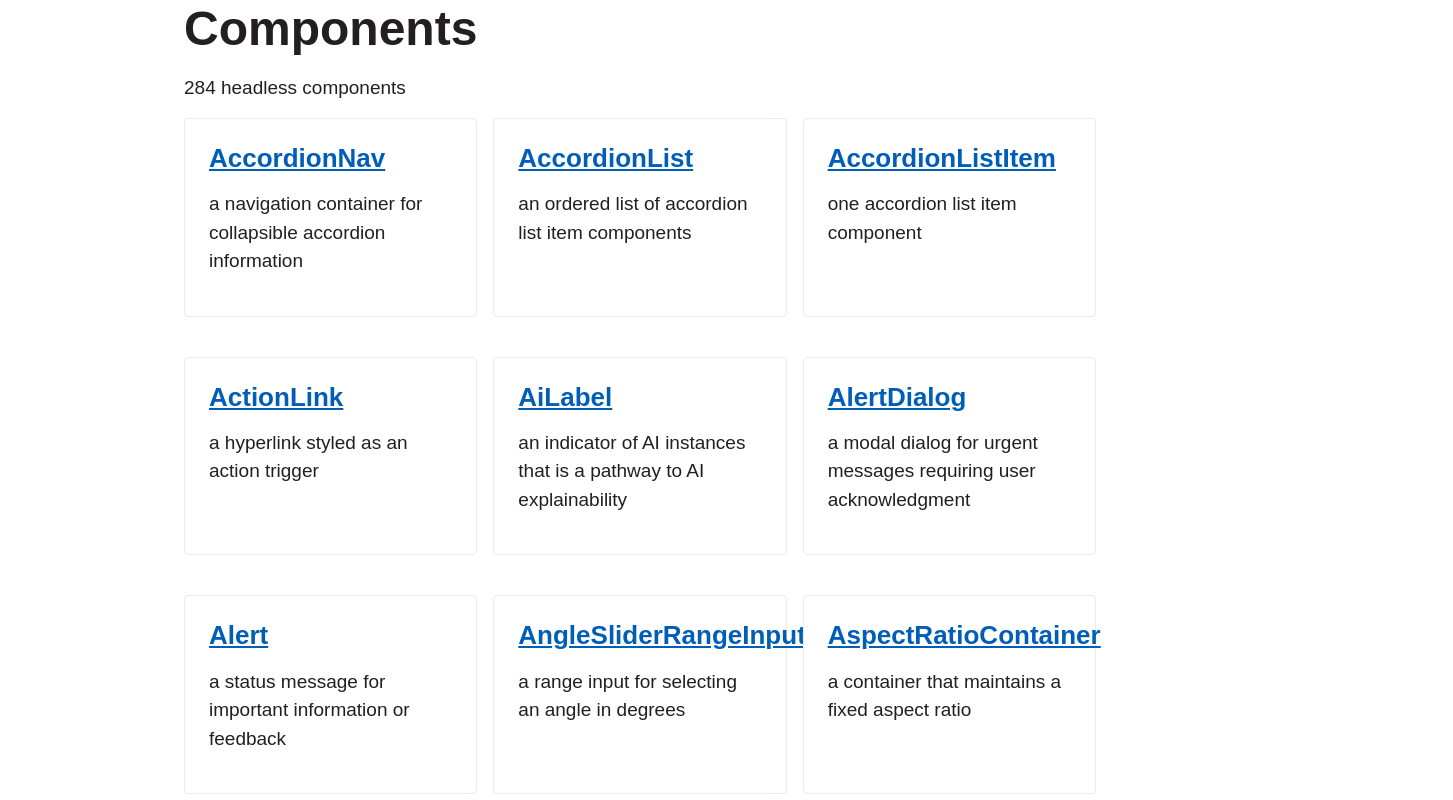
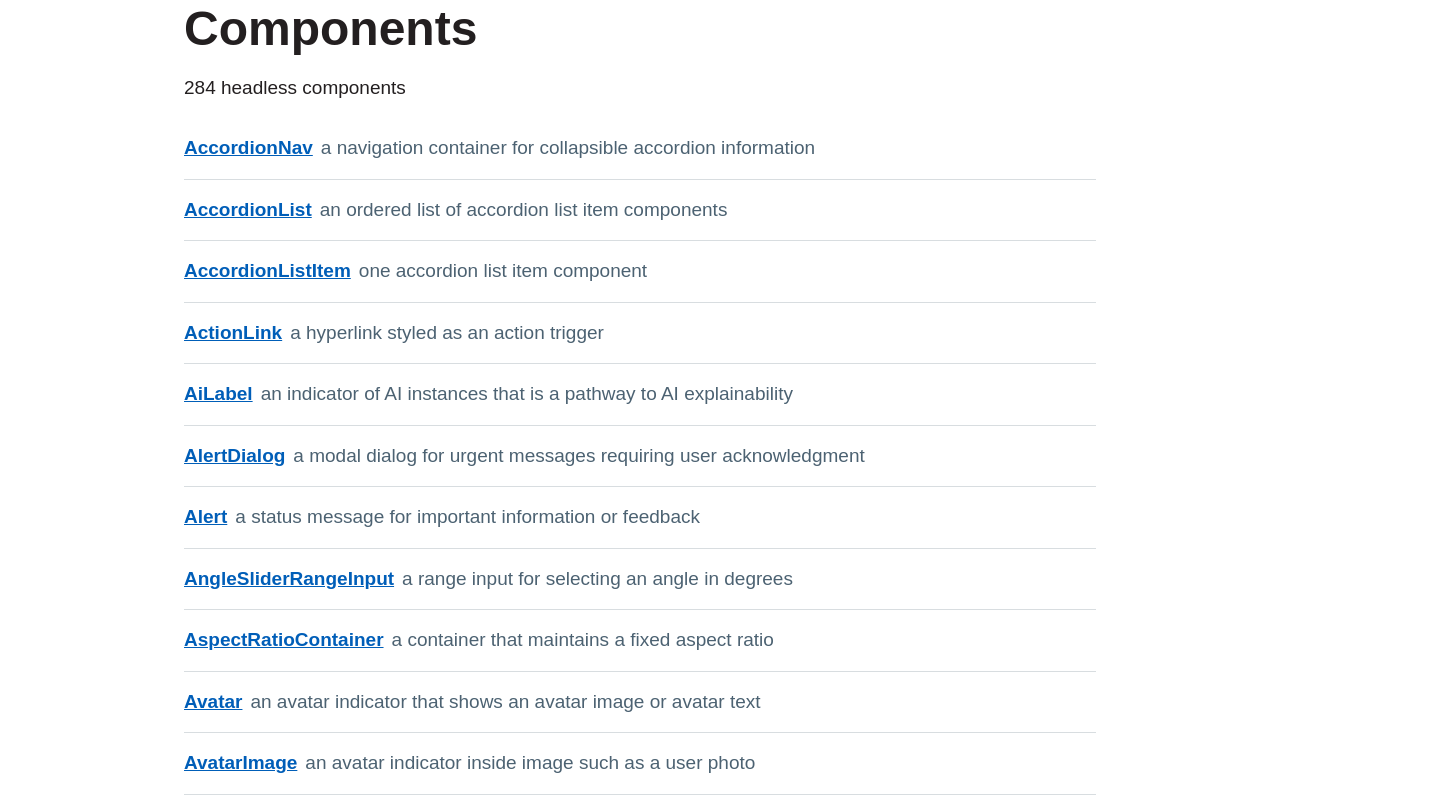
Before and after one commit to LilyDesignSystem/lily-design-system-react-next-examples, a Next.js app: page /components in a window 1280 px wide. Shown: the top 800 px of the page, 1453 px wide, since content can reach past the window. Built offline with nearby package versions, Linux system fonts and the light colour scheme.

Commit message:
Revise components layout from tiles to list

```diff
--- a/app/components/page.tsx
+++ b/app/components/page.tsx
@@ -6,14 +6,14 @@ export default function ComponentsPage() {
         <main className="page-wrapper">
             <h1>Components</h1>
             <p>284 headless components</p>
-            <div style={{ display: "grid", gridTemplateColumns: "repeat(auto-fill, minmax(280px, 1fr))", gap: "1rem" }}>
+            <ul style={{ listStyle: "none", padding: 0, margin: 0 }}>
                 {components.map((c) => (
-                    <article key={c.slug} className="card" style={{ padding: "var(--nhs-space-4)" }}>
-                        <h3><Link href={`/components/${c.slug}`}>{c.name}</Link></h3>
-                        <p>{c.description}</p>
-                    </article>
+                    <li key={c.slug} style={{ borderBottom: "1px solid var(--nhs-color-border, #d8dde0)", padding: "var(--nhs-space-3) 0" }}>
+                        <Link href={`/components/${c.slug}`} style={{ fontWeight: 700 }}>{c.name}</Link>
+                        <span style={{ color: "var(--nhs-color-secondary, #4c6272)", marginLeft: "0.5rem" }}>{c.description}</span>
+                    </li>
                 ))}
-            </div>
+            </ul>
         </main>
     );
 }
```
